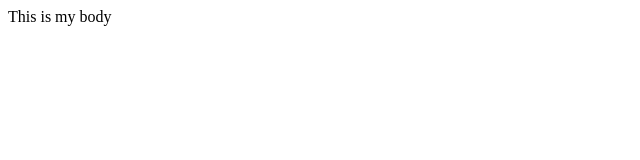
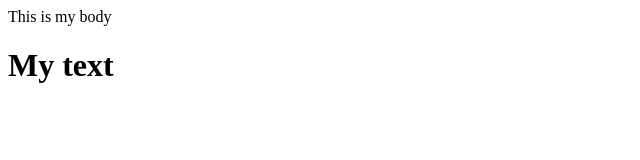
Before and after one commit to srparker/myappsimple, a plain HTML site: page index.html in a window 1280 px wide. Shown: the whole page, without its empty margins (0-640 px from the left). Drawn offline with Linux system fonts and the light colour scheme.

Commit message:
third commit

```diff
--- a/index.html
+++ b/index.html
@@ -4,4 +4,9 @@
   This is my body
 </body>
 
+<h1>
+
+  My text
+</h1>
+
 </html>
```
